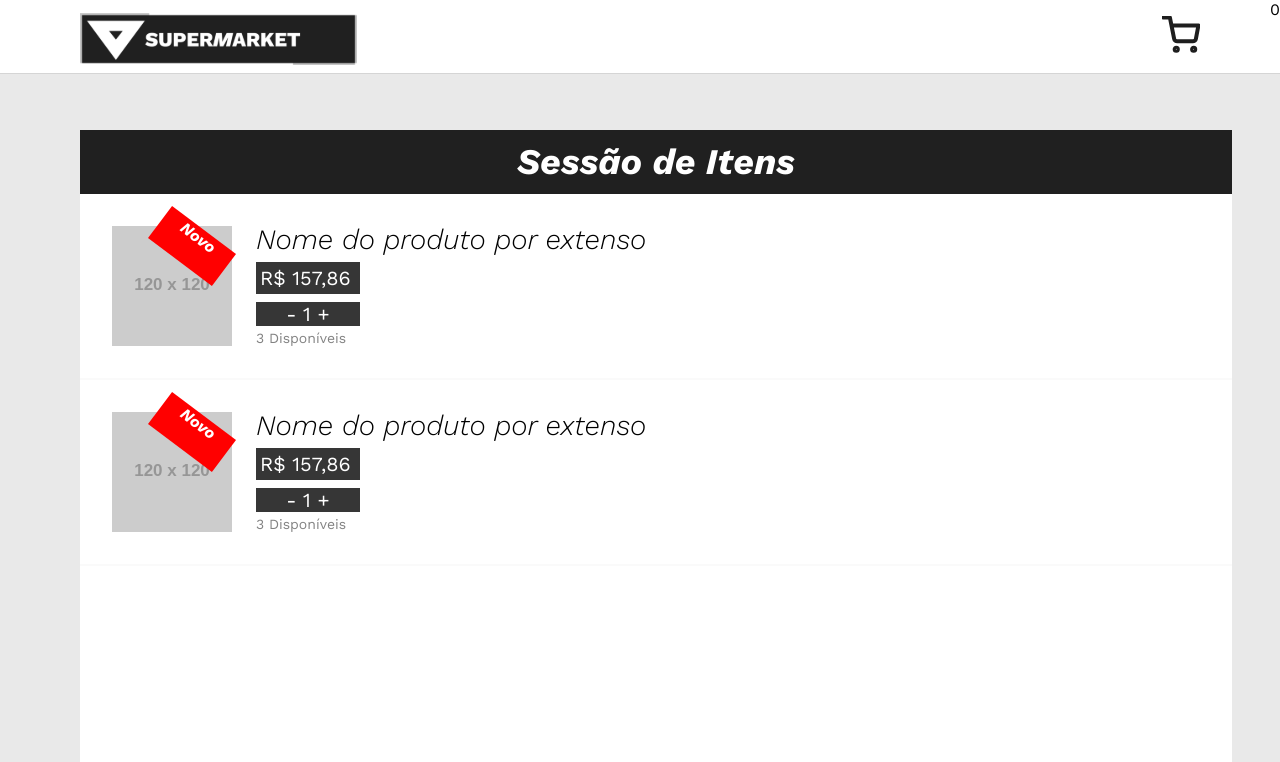
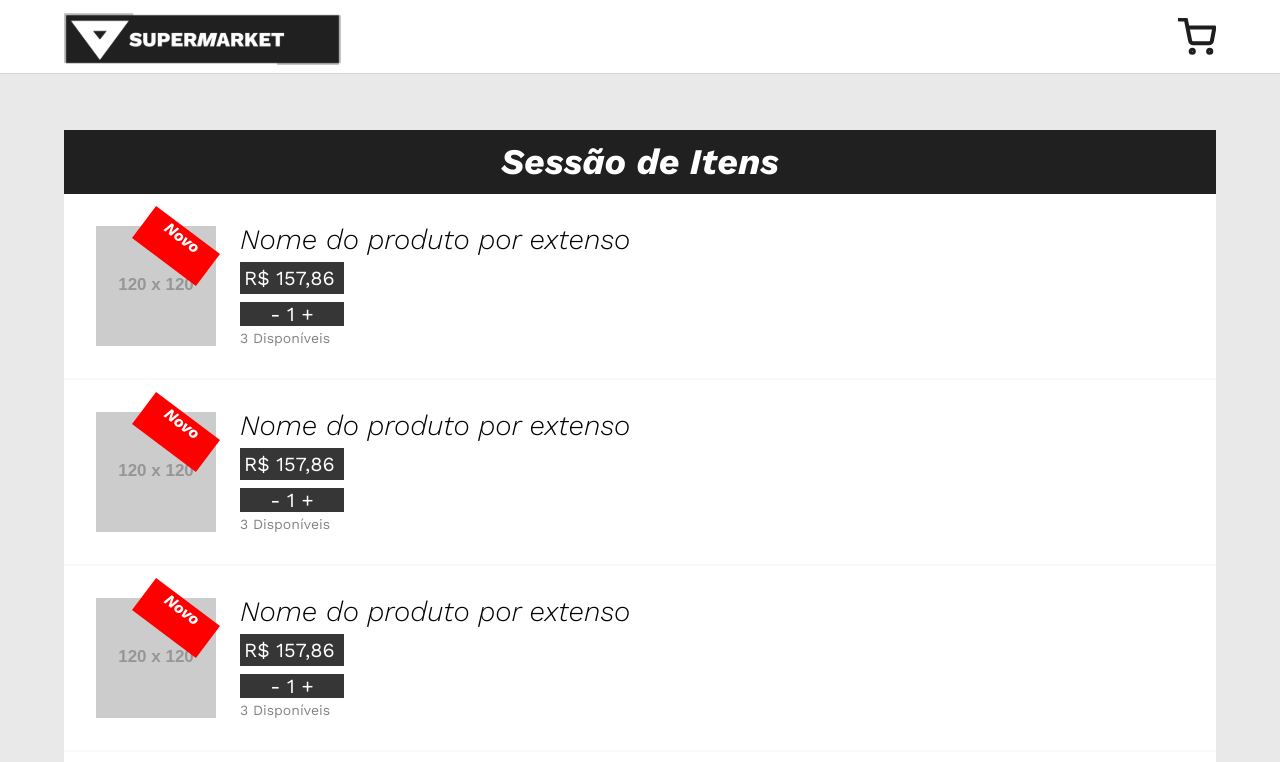
Before and after one commit to Heclypso/loja-virtual-vue, a Vue app: page / in a window 1280 px wide. Shown: the top 762 px of the page. Built offline with nearby package versions, Linux system fonts and the light colour scheme.

Commit message:
#6 refactor: refatorado o código de css da navbar e do container

```diff
--- a/src/App.vue
+++ b/src/App.vue
@@ -7,6 +7,9 @@
   <Navbar></Navbar>
   <div class="container">
     <h1 class="container__title">Sessão de Itens</h1>
+    <Product></Product>
+    <Product></Product>
+    <Product></Product>
     <Product></Product>
     <Product></Product>
   </div>
@@ -31,8 +34,7 @@ body {
 <style scoped>
 .container {
   width: 90vw;
-  height: 662px;
-  margin: 56px 80px;
+  margin: 56px auto 0 auto;
   background-color: #fff;
 }
 
--- a/src/components/Navbar.vue
+++ b/src/components/Navbar.vue
@@ -1,11 +1,9 @@
 <template>
     <nav class="nav">
+        <div class="nav__container">
         <img src="../assets/supermarket-logo.svg" alt="Logo do supermercado" class="nav__logo">
-        <div class="nav__container">
             <img src="../assets/shopping-cart-icon.svg" alt="Ícone do carrinho de compras" class="nav__icon">
-            <span class="nav__icon__counter">0</span>
         </div>
-
     </nav>
 </template>
 
@@ -13,15 +11,18 @@
 .nav {
     display: flex;
     align-items: center;
-    justify-content: space-between;
+    justify-content: center;
     height: 74px;
     background-color: #fff;
     border-bottom: 1px solid #D5D5D5;
-    padding: 8px 80px;
+    padding: 8px 0px;
 }
 
-.navbar__container {
-    position: relative;
+.nav__container {
+    width: 90vw;
+    display: flex;
+    align-items: center;
+    justify-content: space-between;
 }
 
 .nav__logo {
@@ -31,12 +32,5 @@
 .nav__icon {
     width: 38px;
     height: 38px;
-    position: relative;
-}
-
-.nav__icon__counter {
-    position: absolute;
-    top: 0;
-    right: 0;
 }
 </style>
```
